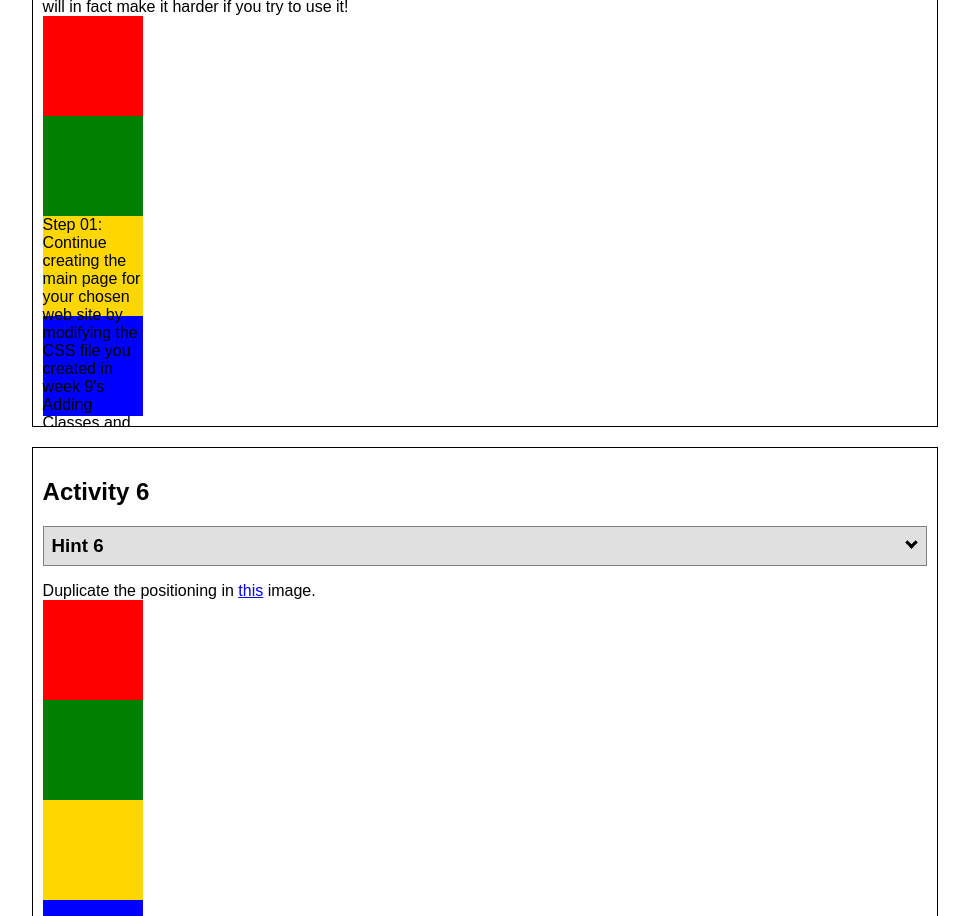
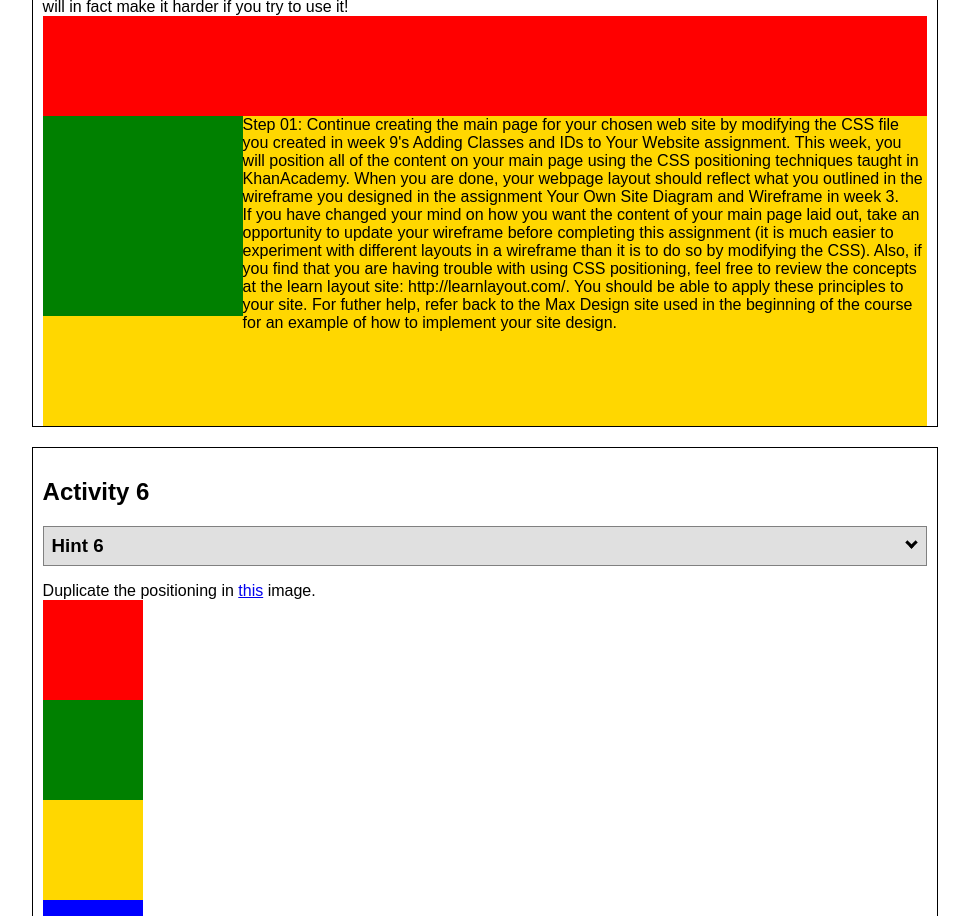
Before and after one commit to hyrumhansen89/wdd130, a plain HTML site: page practice/positioning/positioning.html in a window 1280 px wide. Shown: the part 2630-3546 px from the top of the page, without its empty margins (155-1124 px from the left). Drawn offline with Linux system fonts and the light colour scheme.

Commit message:
activity 5

```diff
--- a/practice/positioning/positionstyles.css
+++ b/practice/positioning/positionstyles.css
@@ -132,24 +132,23 @@
   height: 400px;
 }
 .red5 {
-  width: 100px;
+  width: 100%;
   height: 100px;
   background-color: red;
 }
 .green5 {
-  width: 100px;
-  height: 100px;
+  width: 200px;
+  height: 200px;
   background-color: green;
-
+  float:left;
 }
 .yellow5 {
-  width: 100px;
-  height: 100px;
+  width: 100%;
+  height: 350px;
   background-color: gold;
-
 }
 .blue5 {
-  width: 100px;
+  width: 100%;
   height: 100px;
   background-color: blue;
 }
```
